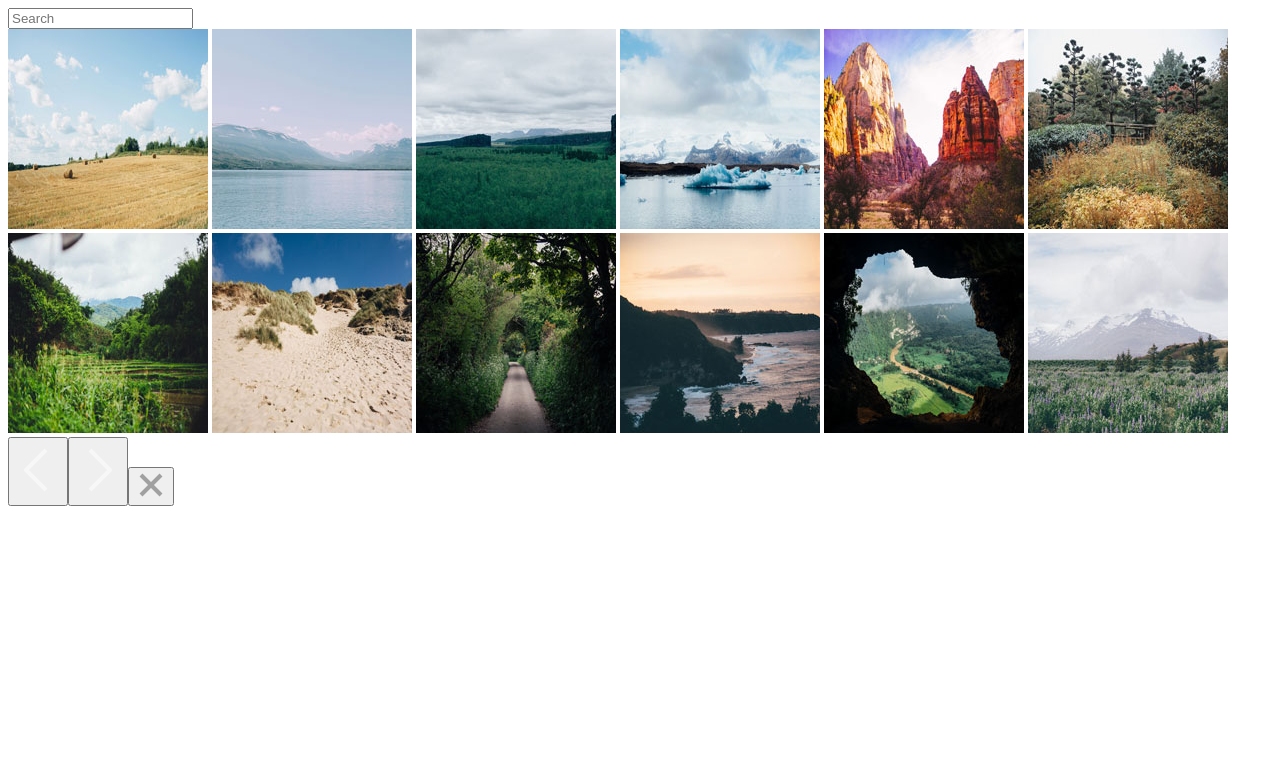
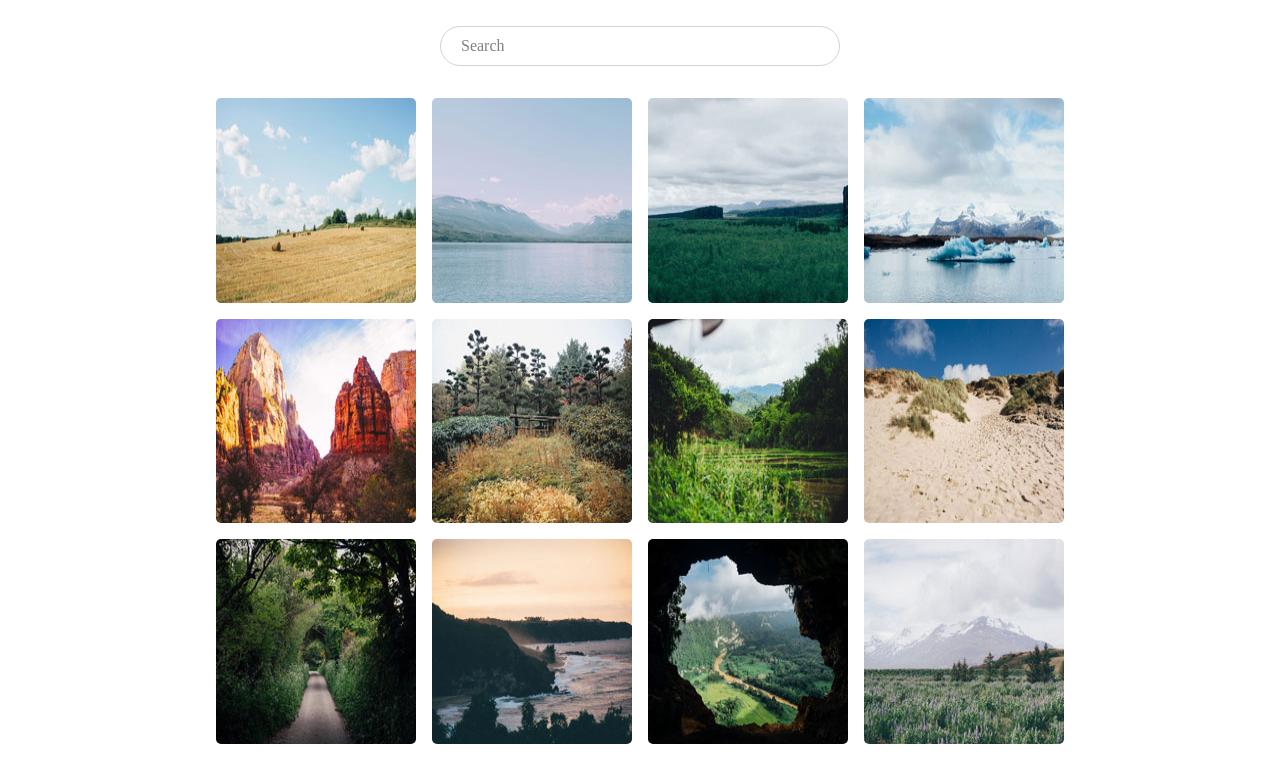
Before and after one commit to edtervit/techdegree-project-5, a plain HTML site: page index.html in a window 1280 px wide. Drawn offline with Linux system fonts and the light colour scheme; the site is published under a folder, as on GitHub Pages, so addresses that start at the root find nothing.

Commit message:
fix stylesheet bug

```diff
--- a/index.html
+++ b/index.html
@@ -3,8 +3,8 @@
 <head>
     <meta charset="UTF-8">
     <meta name="viewport" content="width=device-width, initial-scale=1.0">
-    <link rel="stylesheet" href="/src/css/style.css">
-    <link rel="stylesheet" href="/src/css/baguetteBox.min.css">
+    <link rel="stylesheet" href="src/css/style.css">
+    <link rel="stylesheet" href="src/css/baguetteBox.min.css">
     <title>Photo Portfolio</title>
 </head>
 <body>
@@ -32,7 +32,6 @@
     </main>
 
 
-    <script src="src/js/searchFilter.js"></script>
     <script src="src/js/baguetteBox.min.js" async></script>
     <script src="src/js/app.js"></script>
 </body>
```
